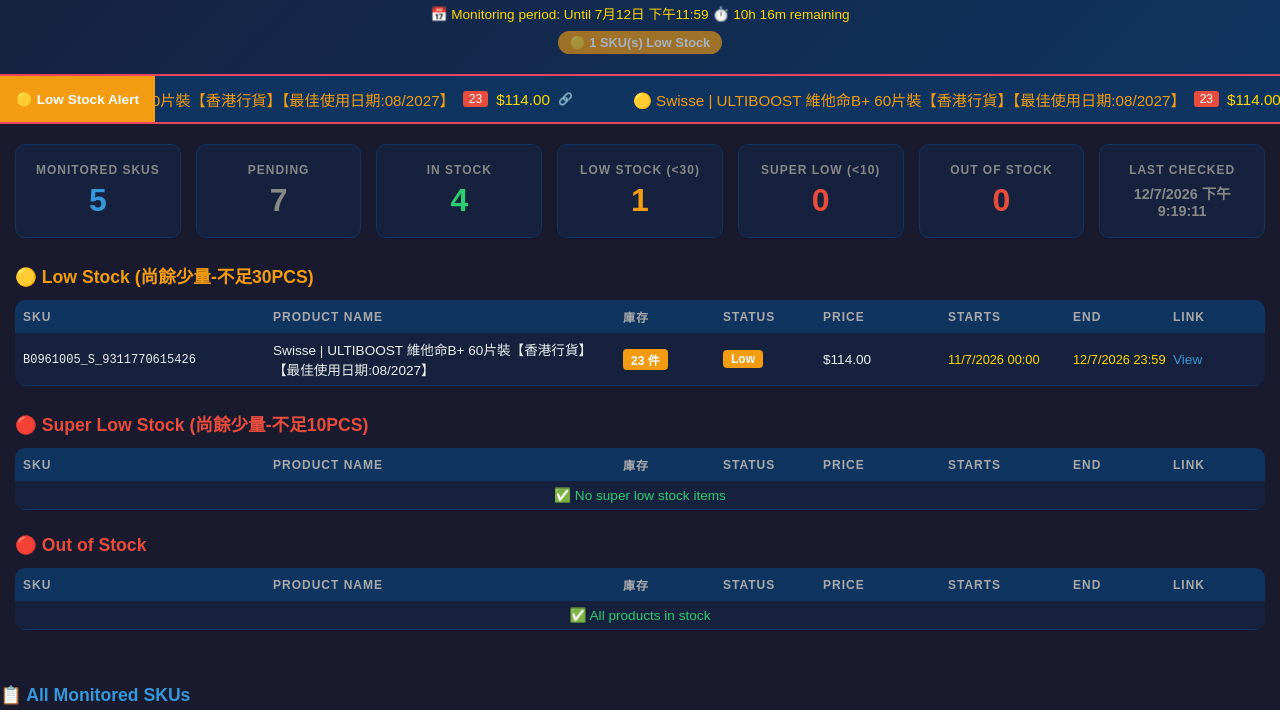
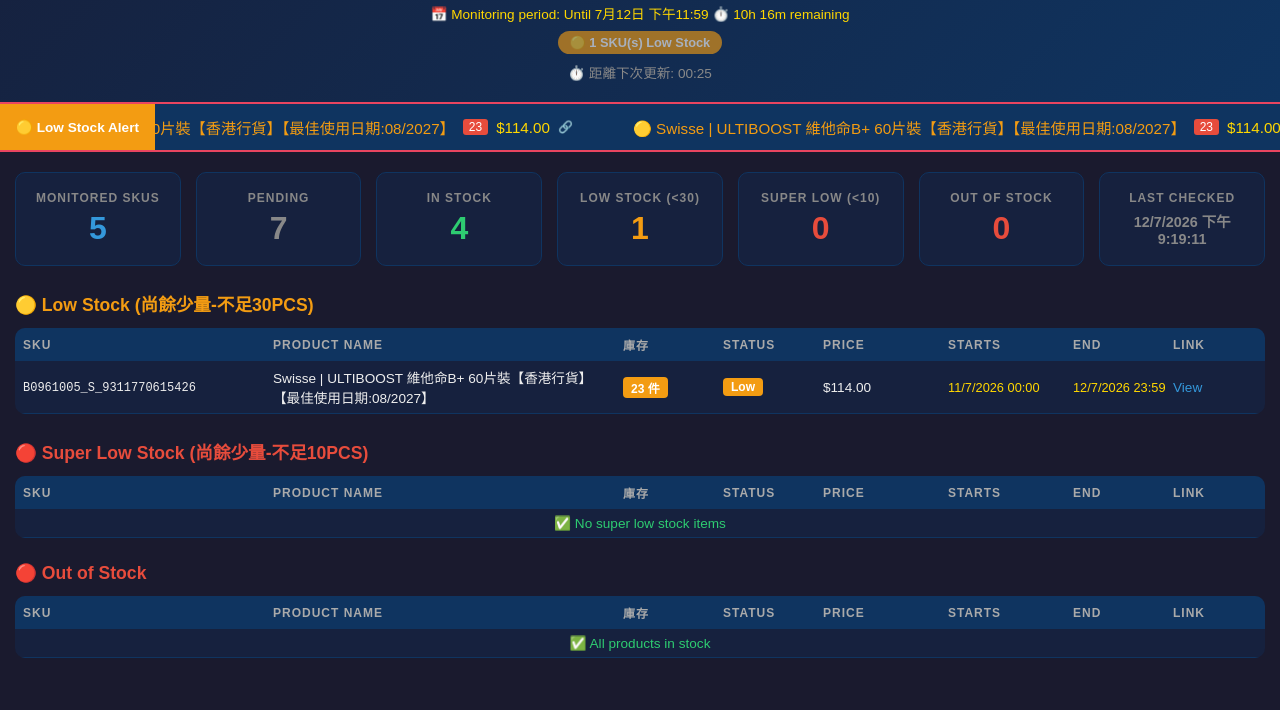
Before and after one commit to FIFICHECK/oos-monitor, a plain HTML site: page index.html in a window 1280 px wide. Shown: the part 83-793 px from the top of the page. Drawn offline with Linux system fonts and the light colour scheme.

Commit message:
feat: add live countdown timer for next auto-refresh

```diff
--- a/index.html
+++ b/index.html
@@ -307,6 +307,14 @@
         .footer .version-badge .info {
             color: #ffd700;
         }
+        .countdown {
+            text-align: center;
+            font-size: 0.85rem;
+            color: #888;
+            margin-top: 8px;
+            font-weight: 500;
+        }
+
         .footer .version-badge .info.green {
             color: #2ecc71;
         }
@@ -391,6 +399,7 @@
         <p>HKTVmall 庫存監察 Dashboard</p>
         <div class="monitor-period" id="monitorPeriod">Monitoring until: --</div>
         <div id="headerStatus" class="status-badge badge-ok">Loading...</div>
+        <div class="countdown" id="countdownTimer">⏱️ 距離下次更新: 30s</div>
     </div>
 
     <!-- Marquee -->
@@ -740,6 +749,7 @@
                 const dashData = await dashResp.json();
                 const config = await cfgResp.json();
                 updateDashboard(dashData, config);
+                if (typeof resetCountdown === 'function') resetCountdown();
             } catch (e) {
                 console.error('Failed to load data:', e);
                 const el = document.getElementById('headerStatus');
@@ -1432,7 +1442,24 @@
         }
 
         loadData();
-        setInterval(loadData, 30000);
+            // Countdown timer for next refresh
+    var countdownSeconds = 30;
+    var countdownEl = document.getElementById('countdownTimer');
+    function resetCountdown() {
+        countdownSeconds = 30;
+        if (countdownEl) countdownEl.textContent = '⏱️ 距離下次更新: 00:30';
+    }
+    function updateCountdown() {
+        countdownSeconds--;
+        if (countdownSeconds < 0) countdownSeconds = 30;
+        if (countdownEl) {
+            var mins = Math.floor(countdownSeconds / 60);
+            var secs = countdownSeconds % 60;
+            countdownEl.textContent = '⏱️ 距離下次更新: ' + mins.toString().padStart(2, '0') + ':' + secs.toString().padStart(2, '0');
+        }
+    }
+    setInterval(updateCountdown, 1000);
+    setInterval(loadData, 30000);
     </script>
 </body>
 </html>
```
